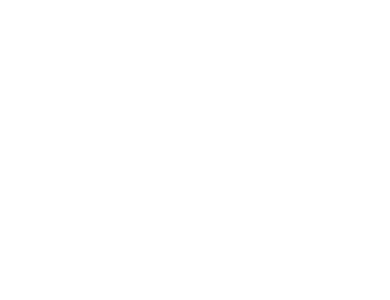
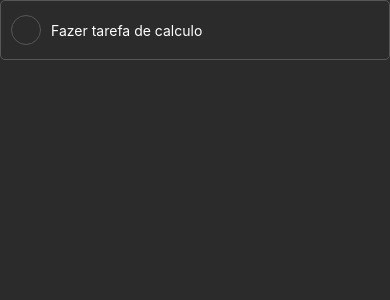
Before and after one commit to CarlosHenr1que/reminder, a React Native app: screen / in a window 390 px wide. Shown: the top 300 px of the page. Built offline with nearby package versions, Linux system fonts and the light colour scheme.

Commit message:
feat: add onPress to ReminderCard

```diff
--- a/src/components/ReminderCard/index.tsx
+++ b/src/components/ReminderCard/index.tsx
@@ -1,13 +1,15 @@
-import React from 'react';
-import {Container, Title} from './styles';
+import React, {useState} from 'react';
+import {Container, Title, CheckBox} from './styles';
 
 interface Props {
   title: string;
+  onPress: () => void;
 }
 
-const ReminderCard: React.FC<Props> = ({title}) => {
+const ReminderCard: React.FC<Props> = ({title, onPress}) => {
   return (
-    <Container>
+    <Container onPress={onPress} testID="reminder_card">
+      <CheckBox />
       <Title>{title}</Title>
     </Container>
   );
--- a/src/components/ReminderCard/styles.ts
+++ b/src/components/ReminderCard/styles.ts
@@ -1,5 +1,28 @@
 import styled from 'styled-components/native';
 
-export const Container = styled.View``;
+export const Container = styled.TouchableOpacity`
+  flex-direction: row;
+  width: 100%;
+  height: 60px;
+  border: 1px;
+  border-color: #575757;
+  border-radius: 5px;
+  align-items: center;
+  padding: 10px;
+`;
 
-export const Title = styled.Text``;
+export const CheckBox = styled.View`
+  width: 30px;
+  height: 30px;
+  border: 1px;
+  border-color: #575757;
+  border-radius: 15px;
+  align-items: center;
+  justify-content: center;
+`;
+
+export const Title = styled.Text`
+  font-size: 14px;
+  color: #fff;
+  margin-left: 10px;
+`;
--- a/src/screens/Reminders/index.tsx
+++ b/src/screens/Reminders/index.tsx
@@ -1,9 +1,14 @@
 import React from 'react';
 
 import {Container} from './styles';
+import {ReminderCard} from '../../components';
 
 const Reminders: React.FC = () => {
-  return <Container />;
+  return (
+    <Container>
+      <ReminderCard title="Fazer tarefa de calculo" onPress={() => {}} />
+    </Container>
+  );
 };
 
 export default Reminders;
--- a/src/screens/Reminders/styles.ts
+++ b/src/screens/Reminders/styles.ts
@@ -1,3 +1,6 @@
 import styled from 'styled-components/native';
 
-export const Container = styled.View``;
+export const Container = styled.View`
+  flex: 1;
+  background-color: #2b2b2b;
+`;
```
